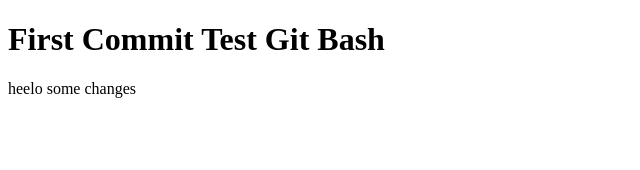
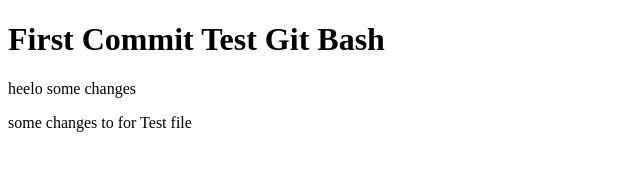
Before and after one commit to singhpiyush4111/Test-, a plain HTML site: page index.html in a window 1280 px wide. Shown: the whole page, without its empty margins (0-640 px from the left). Drawn offline with Linux system fonts and the light colour scheme.

Commit message:
first commit

```diff
--- a/index.html
+++ b/index.html
@@ -8,5 +8,6 @@
 <body>
     <h1>First Commit Test Git Bash</h1>
     <p>heelo some changes</p>
+    <p>some changes to for Test file</p>
 </body>
 </html>
```
